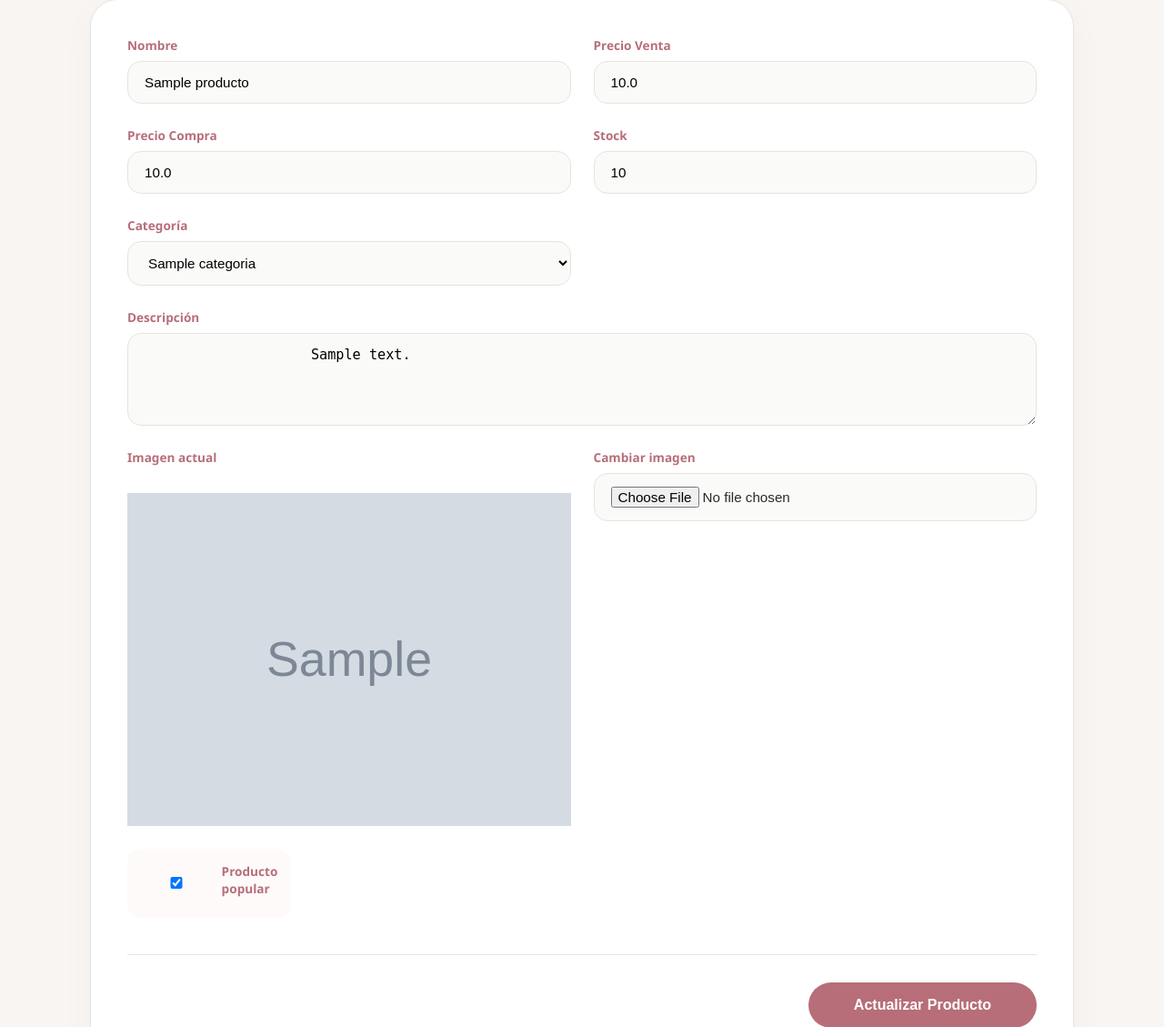
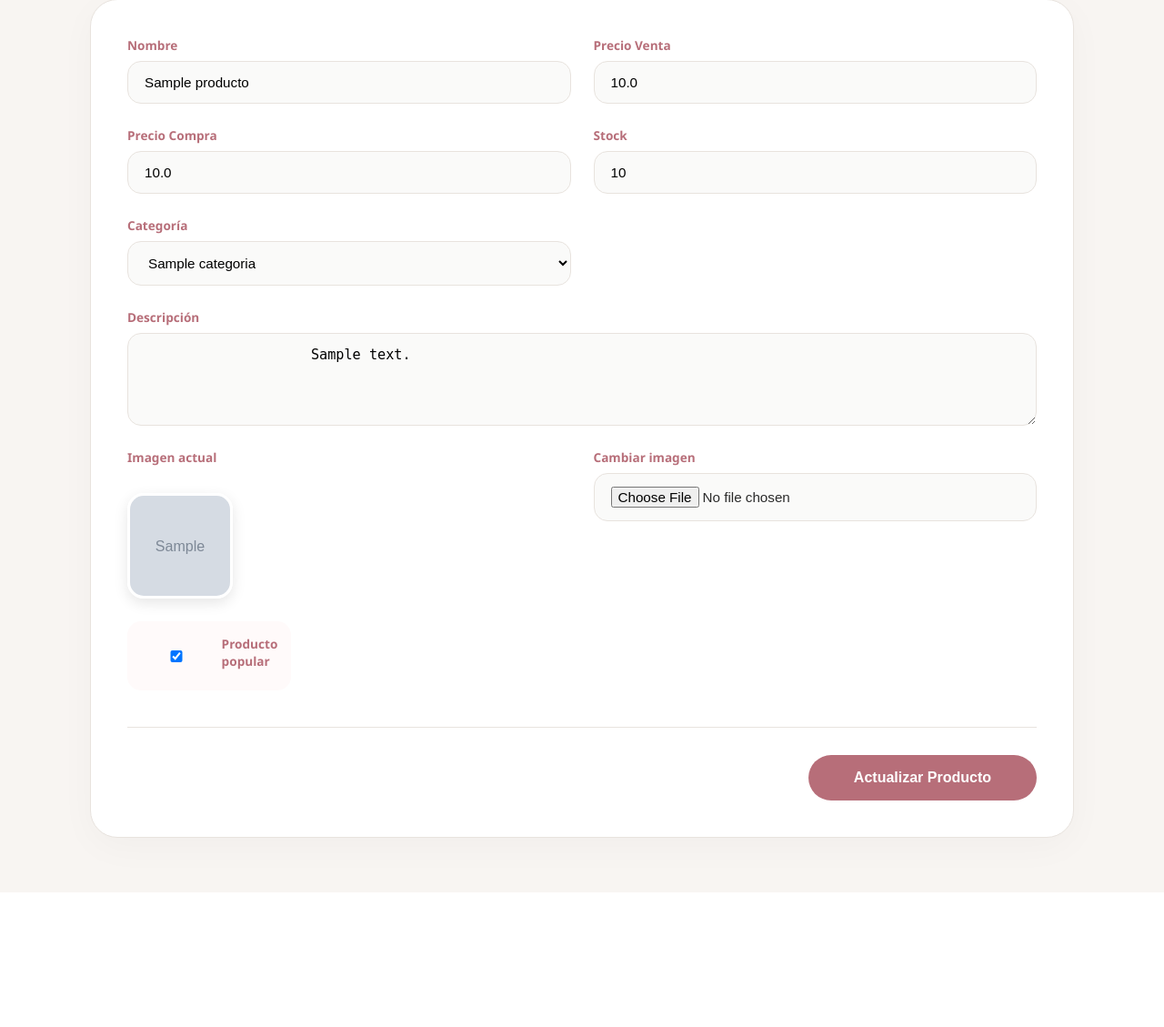
Before and after one commit to peachxx01/tienda_online, a Flask app: template templates/admin/editar_producto.html in a window 1280 px wide. Shown: the part 193-1322 px from the top of the page at 91% size. After the commit the page ends 1174 px from the top, so only its background shows below. Run offline with Flask 3, Linux system fonts and the light colour scheme; the template is opened without the code that fills it: values that come from a table or form of the project are taken from there, others are empty; tables that the repository leaves empty hold one stand-in row (values such as "Sample post"); grey boxes marked "Sample" are stand-in pictures.

Commit message:
una comillita

```diff
--- a/templates/admin/editar_producto.html
+++ b/templates/admin/editar_producto.html
@@ -57,7 +57,7 @@
         <div class="form-group">
             <label>Imagen actual</label><br>
             {% if producto.imagen %}
-                <img src="{{ producto.imagen }}" alt="{{ producto.nombre }} class="preview-img">
+                <img src="{{ producto.imagen }}" alt="{{ producto.nombre }}" class="preview-img">
             {% else %}
                 Sin imagen
             {% endif %}
```
